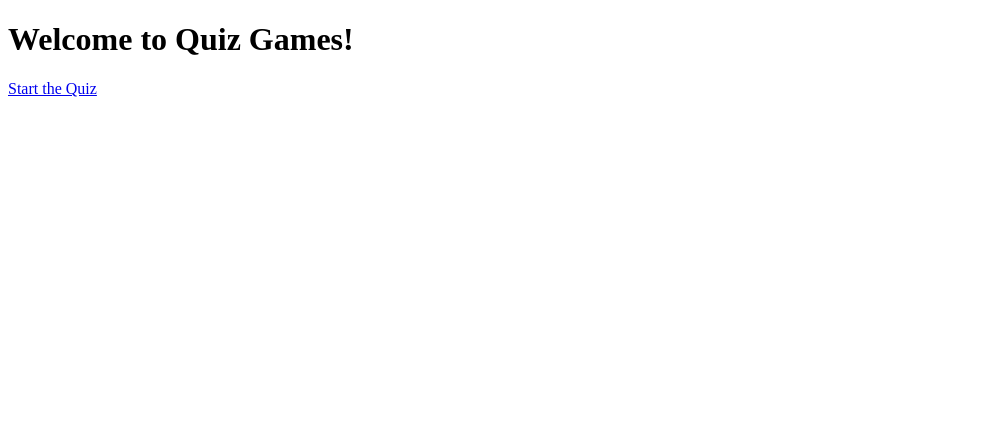
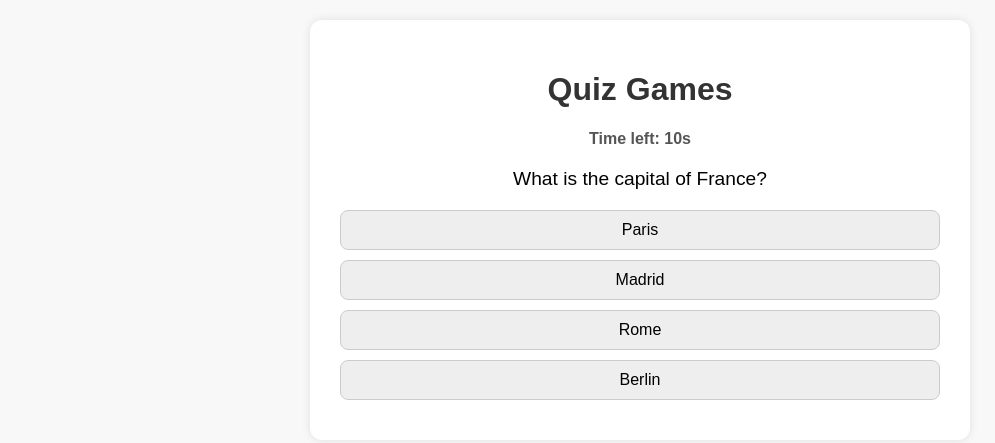
Before and after one commit to BrainBuzzDev/Quiz-Games, a plain HTML site: page index.html in a window 1280 px wide. Shown: the whole page, without its empty margins (0-995 px from the left). Drawn offline with Linux system fonts and the light colour scheme.

Commit message:
Add quiz game functionality
This update replaces the placeholder content with a fully working quiz game. It includes:
- 10 multiple-choice questions
- 15-second timer for each question
- Score tracking
- End message with retry button

Next steps: Add categories and Google AdSense integration.

```diff
--- a/index.html
+++ b/index.html
@@ -2,11 +2,166 @@
 <html lang="en">
 <head>
   <meta charset="UTF-8" />
-  <meta name="viewport" content="width=device-width, initial-scale=1.0"/>
+  <meta name="viewport" content="width=device-width, initial-scale=1.0" />
   <title>Quiz Games</title>
+  <style>
+    body {
+      font-family: Arial, sans-serif;
+      background: #f8f8f8;
+      margin: 0;
+      padding: 20px;
+      text-align: center;
+    }
+    .quiz-container {
+      background: white;
+      max-width: 600px;
+      margin: 0 auto;
+      padding: 30px;
+      border-radius: 12px;
+      box-shadow: 0 0 10px rgba(0,0,0,0.1);
+    }
+    h1 { color: #333; }
+    .question { font-size: 1.2em; margin: 20px 0; }
+    .answers button {
+      display: block;
+      width: 100%;
+      padding: 10px;
+      margin: 10px 0;
+      font-size: 1em;
+      cursor: pointer;
+      border: 1px solid #ccc;
+      background-color: #eee;
+      border-radius: 8px;
+    }
+    .answers button:hover {
+      background-color: #ddd;
+    }
+    #timer { font-weight: bold; margin: 10px 0; color: #555; }
+    #score-section { display: none; }
+  </style>
 </head>
 <body>
-  <h1>Welcome to Quiz Games!</h1>
-  <p><a href="/quiz">Start the Quiz</a></p>
+  <div class="quiz-container">
+    <h1>Quiz Games</h1>
+    <div id="question-section">
+      <div id="timer">Time left: 15s</div>
+      <div class="question" id="question">Loading...</div>
+      <div class="answers" id="answers"></div>
+    </div>
+    <div id="score-section">
+      <h2 id="score-message"></h2>
+      <button onclick="startQuiz()">Retry</button>
+    </div>
+  </div>
+
+  <script>
+    const questions = [
+      {
+        question: "What is the capital of France?",
+        answers: ["Paris", "Madrid", "Rome", "Berlin"],
+        correct: 0
+      },
+      {
+        question: "Which planet is known as the Red Planet?",
+        answers: ["Earth", "Venus", "Mars", "Jupiter"],
+        correct: 2
+      },
+      {
+        question: "Who wrote the play 'Romeo and Juliet'?",
+        answers: ["Shakespeare", "Dante", "Homer", "Sophocles"],
+        correct: 0
+      },
+      {
+        question: "Which gas do plants absorb from the atmosphere?",
+        answers: ["Oxygen", "Nitrogen", "Carbon Dioxide", "Hydrogen"],
+        correct: 2
+      },
+      {
+        question: "In economics, what does GDP stand for?",
+        answers: ["Gross Domestic Product", "General Domestic Pricing", "Global Development Plan", "Great Demand Pattern"],
+        correct: 0
+      },
+      {
+        question: "Which movie won Best Picture at the 2023 Oscars?",
+        answers: ["Everything Everywhere All At Once", "Top Gun: Maverick", "The Fabelmans", "Avatar: The Way of Water"],
+        correct: 0
+      },
+      {
+        question: "What is the square root of 144?",
+        answers: ["10", "12", "14", "16"],
+        correct: 1
+      },
+      {
+        question: "Who discovered gravity?",
+        answers: ["Einstein", "Tesla", "Galileo", "Newton"],
+        correct: 3
+      },
+      {
+        question: "Which continent is the Sahara Desert located in?",
+        answers: ["Asia", "Africa", "Australia", "South America"],
+        correct: 1
+      },
+      {
+        question: "What is the chemical symbol for gold?",
+        answers: ["Ag", "Au", "Gd", "Go"],
+        correct: 1
+      }
+    ];
+
+    let current = 0;
+    let score = 0;
+    let time = 15;
+    let timer;
+
+    function startQuiz() {
+      current = 0;
+      score = 0;
+      document.getElementById("score-section").style.display = "none";
+      document.getElementById("question-section").style.display = "block";
+      loadQuestion();
+    }
+
+    function loadQuestion() {
+      if (current >= questions.length) return showScore();
+      const q = questions[current];
+      document.getElementById("question").textContent = q.question;
+      const answerContainer = document.getElementById("answers");
+      answerContainer.innerHTML = "";
+      q.answers.forEach((answer, index) => {
+        const btn = document.createElement("button");
+        btn.textContent = answer;
+        btn.onclick = () => checkAnswer(index);
+        answerContainer.appendChild(btn);
+      });
+      time = 15;
+      updateTimer();
+      clearInterval(timer);
+      timer = setInterval(() => {
+        time--;
+        updateTimer();
+        if (time <= 0) checkAnswer(-1);
+      }, 1000);
+    }
+
+    function updateTimer() {
+      document.getElementById("timer").textContent = `Time left: ${time}s`;
+    }
+
+    function checkAnswer(index) {
+      clearInterval(timer);
+      if (index === questions[current].correct) score++;
+      current++;
+      loadQuestion();
+    }
+
+    function showScore() {
+      document.getElementById("question-section").style.display = "none";
+      document.getElementById("score-section").style.display = "block";
+      const msg = `You scored ${score} out of ${questions.length}!`;
+      document.getElementById("score-message").textContent = msg;
+    }
+
+    startQuiz();
+  </script>
 </body>
 </html>
```
